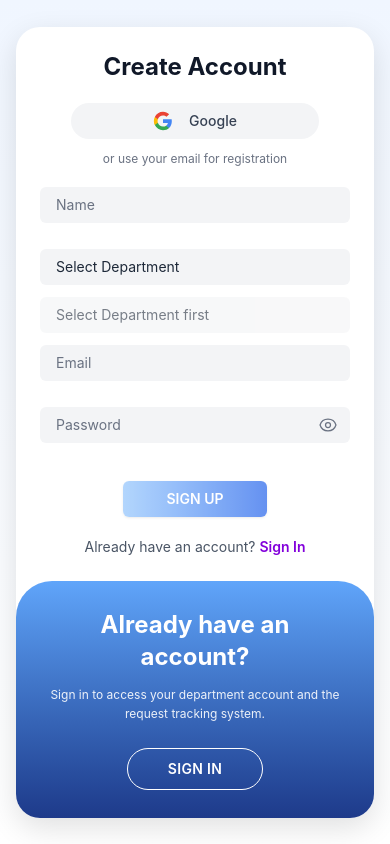
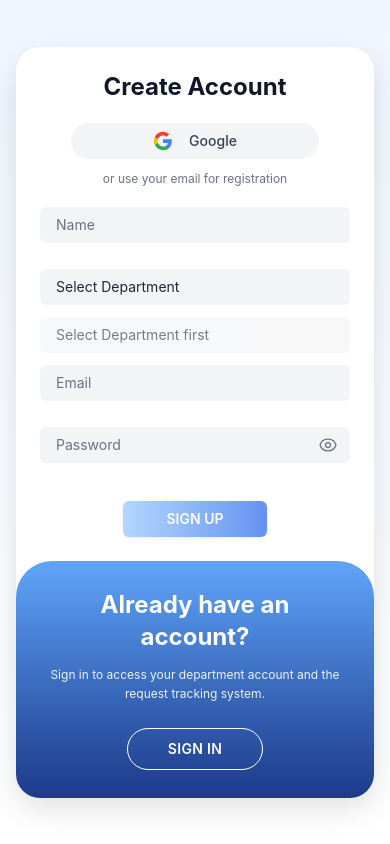
Before and after one commit to felamin2023/IPMS, a React (Vite) app: page /signup in a window 390 px wide. Built offline with nearby package versions, Linux system fonts and the light colour scheme.

Commit message:
small changes of signup page mobile view

```diff
--- a/src/pages/auth/SignUp.tsx
+++ b/src/pages/auth/SignUp.tsx
@@ -790,16 +790,6 @@ export default function SignUp() {
                     </button>
                   </div>
                 </form>
-
-                <p className="mt-5 text-center text-sm text-gray-600 md:hidden">
-                  Already have an account?{" "}
-                  <Link
-                    to="/signin"
-                    className="font-semibold text-purple-700 hover:underline"
-                  >
-                    Sign In
-                  </Link>
-                </p>
               </div>
             )}
           </div>
```
